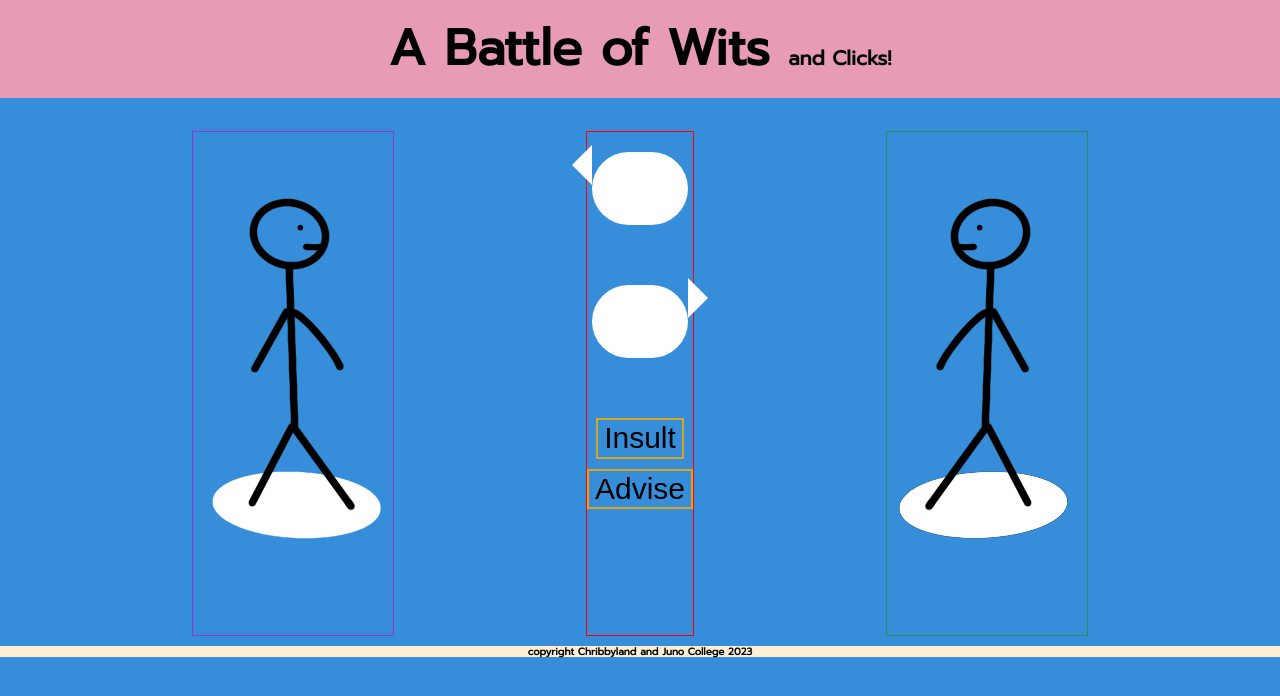
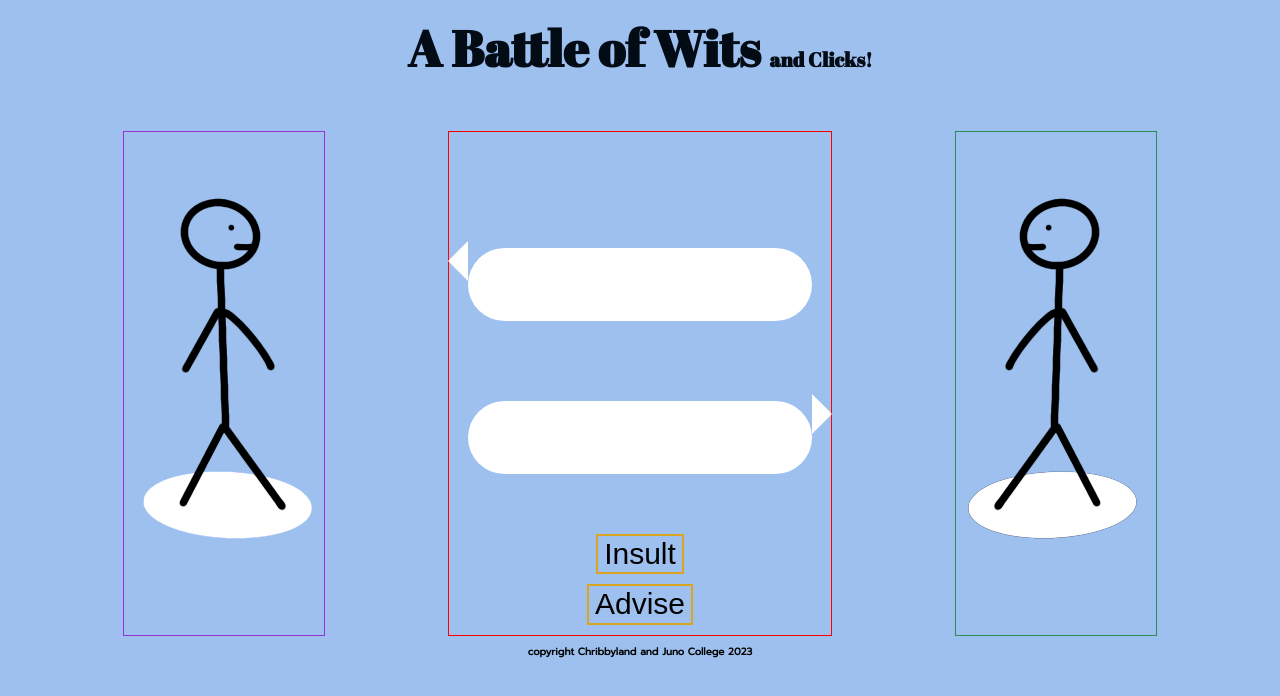
Before and after one commit to Chribbyland/project2, a plain HTML site: page index.html in a window 1280 px wide. Drawn offline with Linux system fonts and the light colour scheme.

Commit message:
worked on general styling, and color backgrounds

```diff
--- a/index.html
+++ b/index.html
@@ -14,7 +14,10 @@
 <body>
   <main>
     <!-- main heading goes here-->
+    <header>
     <h1>A Battle of Wits <span>and Clicks!</span></h1>
+    </header>
+    <main>
     <!--the site wil be divided into three main columns, 1. for left person, 2. middle speech bubbles and buttons, 3. person 2-->
     <div class="entirePage">
     <!--left person stuff starts here-->
--- a/js/script.js
+++ b/js/script.js
@@ -75,7 +75,7 @@ insultApp.getAdviceRight = () => {
 
 // nasty words ahead!
 insultApp.languageFilter = (jsonResult) => {
-  let badWords = / anal| anus| arse| ass| ballsack| balls| bastard| bitch| blowjob| boner| boob| bugger| bum| butt| buttplug| clitoris| cock| crap| cunt| cum| dick| dildo| dyke| fag| feck| fellate| fellatio| fuck| hitler| homo| jerk| jew| jizz| labia| muff| penis| piss| poop| prick| pube| pussy| queer| rape| retard| scrotum| sex| shit| slut| spunk| semen| tit| turd| twat| vagina| wank| |motherfuck| whore/gi;
+  let badWords = / anal| anus| arse| ass| ballsack| balls| bastard| bitch| blowjob| boner| boob| bugger| bum| butt| buttplug| clitoris| cock| crap| cunt| cum| dick| dildo| dyke| fag| feck| fellate| fellatio| fuck| hitler| homo| jerk| jew| jizz| labia| muff| penis| piss| poop| prick| pube| pussy| queer| rape| retard| scrotum| sex| shit| slut| spunk| semen| tit| turd| twat| vagina| wank| motherfuck| whore/gi;
   let rawInsult = jsonResult.insult;
   console.log(rawInsult);
   let filteredInsult = rawInsult.replace(badWords,'____');
--- a/styles/sass/_fonts.scss
+++ b/styles/sass/_fonts.scss
@@ -1,15 +1,16 @@
 @import url('https://fonts.googleapis.com/css2?family=Prompt&display=swap');
 @import url('https://fonts.googleapis.com/css2?family=Handlee&display=swap');
+@import url('https://fonts.googleapis.com/css2?family=Abril+Fatface&family=Marck+Script&display=swap');
 
 html {
   font-size: 62.5%; /* makes font 10px */
 }
 
 h1 {
-  font-family: 'Prompt', sans-serif;
+  font-family: 'Abril Fatface', cursive;
   font-size: 5rem;
+  color: #030B15;
   text-align: center;
-  background-color: rgba($color: #e79bb75c, $alpha: 1.0);
   padding: 20px;
   margin-top: 0;
   span {
--- /dev/null
+++ b/styles/sass/_main-styles.scss
@@ -0,0 +1,15 @@
+body {
+    background-color: #9ec0ef;
+}
+
+h1 {
+    background-color: #9ec0ef;
+}
+
+h3 {
+    background-color: #9ec0ef;
+}
+
+.middle {
+    min-width: 40%;
+}
--- a/styles/sass/_speechBubbles.scss
+++ b/styles/sass/_speechBubbles.scss
@@ -1,9 +1,6 @@
 // is this actually importing?!
 
 // temp background for contrast
-body {
-  background: #368dda;
-}
 
 .leftSpeechContainer {
   position: relative;
@@ -14,6 +11,7 @@ body {
   margin: 20px auto;
   text-align: center;
   color: #000;
+  // display: none;
 }
 
 .rightSpeechContainer {
@@ -25,6 +23,7 @@ body {
   margin: 60px auto;
   text-align: center;
   color: #000;
+  // display: none;
 }
 
 // adding tails for the speech containers/bubbles by adding psuedo-element by way of :before
--- a/styles/sass/styles.scss
+++ b/styles/sass/styles.scss
@@ -1,11 +1,9 @@
 
 @import 'setup';
+@import 'main-styles';
 @import 'fonts';
 @import 'speechBubbles';
 
-h3 {
-  background-color: papayawhip;
-}
 
 .entirePage {
   display: flex;
@@ -13,7 +11,11 @@ h3 {
 }
 
 .middle {
+  display: flex;
+  flex-direction: column;
   border: 1px solid red;
+  justify-content: flex-end;
+  min-width: 30%;
 }
 
 .speechContainer {
```
Also changed, not shown: styles/sass/_media-queries.scss (added, +12 -0 lines), styles/styles.css.
